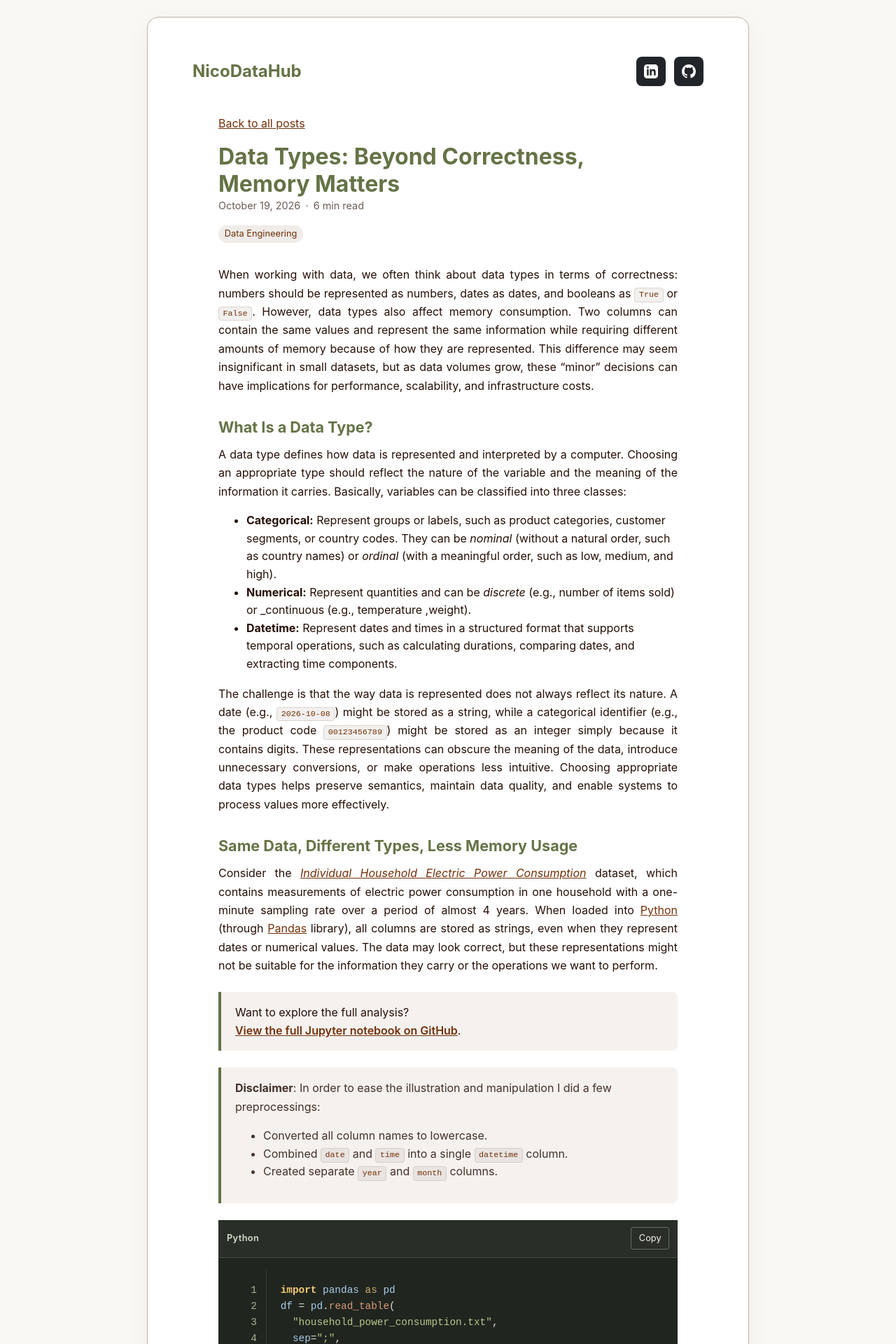
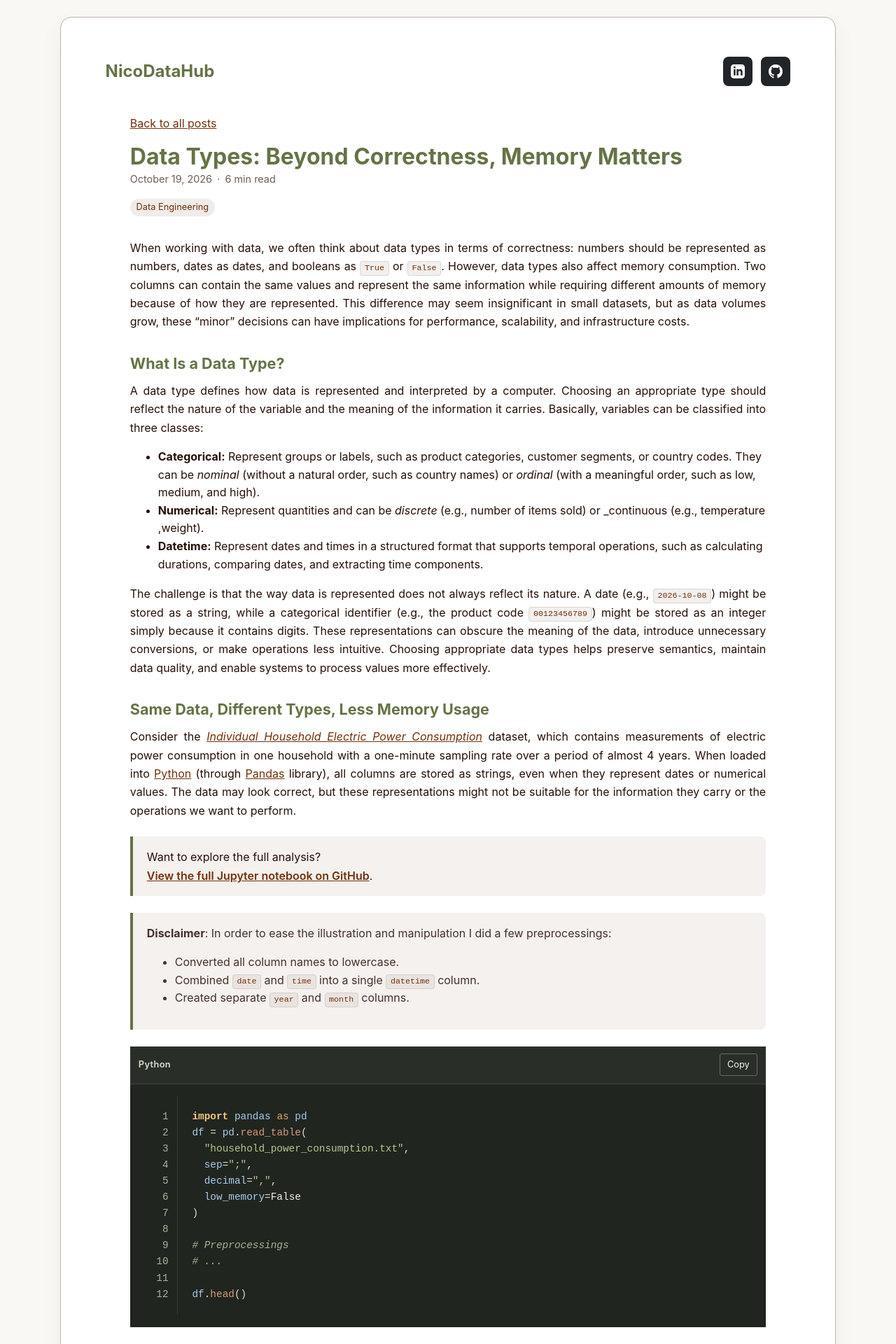
Before and after one commit to nmhahn/nmhahn.github.io, a Jekyll site: the page built from _posts/2026-10-19-data-types.md, in a window 1280 px wide. Shown: the top 1920 px of the page at 70% size. Built offline with Jekyll 4.4.1, drawn with Linux system fonts in a browser that asks for light colours; comment, search, counter and statistics services are not loaded; some of the changed text lies outside the part shown.

Commit message:
refactor: adjust page sizes and remove word cap for blog posts descriptions

```diff
--- a/assets/css/_home.scss
+++ b/assets/css/_home.scss
@@ -140,6 +140,10 @@ body.home-body {
   flex-direction: column;
 }
 
+body.home-body .home-card {
+  max-width: 960px;
+}
+
 .home-header {
   margin-bottom: 2.5rem;
 
@@ -234,6 +238,7 @@ body.page-body {
 
   .home-card {
     margin-block: auto;
+    max-width: 1120px;
   }
 }
 
@@ -242,7 +247,7 @@ body.page-body {
 }
 
 .page-prose {
-  max-width: 65ch;
+  max-width: 90ch;
   margin: 0 auto 2.5rem;
   color: var(--color-text);
 
--- a/assets/css/main.scss
+++ b/assets/css/main.scss
@@ -290,12 +290,8 @@ main {
   }
 
   .blog-card-description {
-    display: -webkit-box;
     margin: 0.75rem 0 0;
-    overflow: hidden;
     text-align: left;
-    -webkit-box-orient: vertical;
-    -webkit-line-clamp: 2;
   }
 }
 
@@ -351,6 +347,7 @@ main {
     font-size: 2rem;
     line-height: 1.2;
     margin: 0;
+    white-space: nowrap;
   }
 }
 
@@ -677,3 +674,9 @@ main {
     }
   }
 }
+
+@media (max-width: 1000px) {
+  .blog-post-header h1 {
+    white-space: normal;
+  }
+}
```
Also changed, not shown: blog.md (+1 -1 lines).
